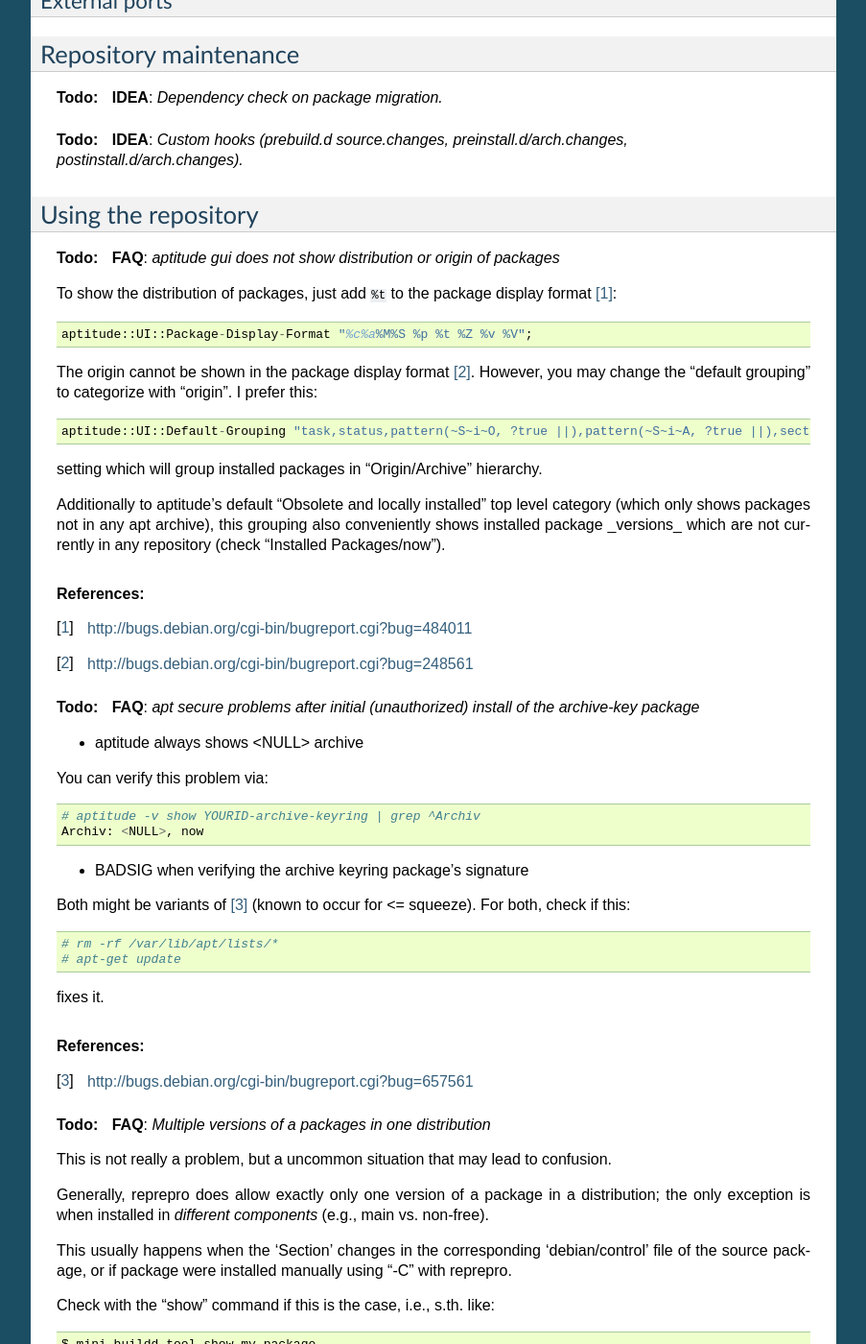
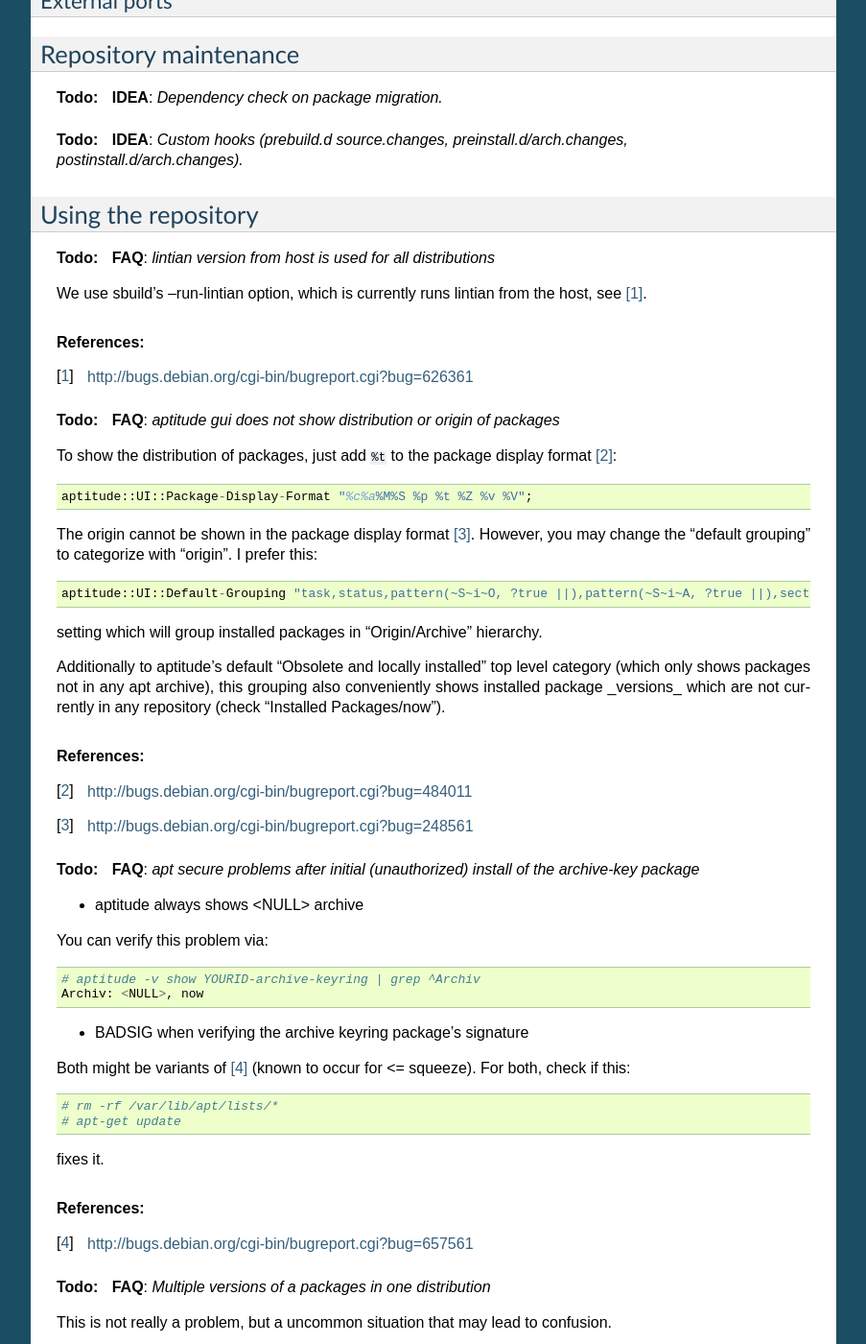
Before and after one commit to SwooshyCueb/mini-buildd, a Sphinx documentation site: the page built from doc/user.rst, in a window 1280 px wide and 1400 px high, scrolled down 566 px. Shown: the whole window at 96% size, without its empty margins (198-1101 px from the left). Built offline with Sphinx 7.4.7, drawn with Linux system fonts in a browser that asks for light colours; pages that are not in the unit, such as notebooks, are missing from menus; the version number could not be read and is left out.

Commit message:
doc/user.rst: Add note about lintian being run from host.

```diff
--- a/doc/user.rst
+++ b/doc/user.rst
@@ -46,6 +46,14 @@ Repository maintenance
 ********************
 Using the repository
 ********************
+
+.. todo:: **FAQ**: *lintian version from host is used for all distributions*
+
+	 We use sbuild's --run-lintian option, which is currently runs lintian
+	 from the host, see [#debbug626361]_.
+
+	 .. rubric:: References:
+	 .. [#debbug626361] http://bugs.debian.org/cgi-bin/bugreport.cgi?bug=626361
 
 .. todo:: **FAQ**: *aptitude gui does not show distribution or origin of packages*
 
```
